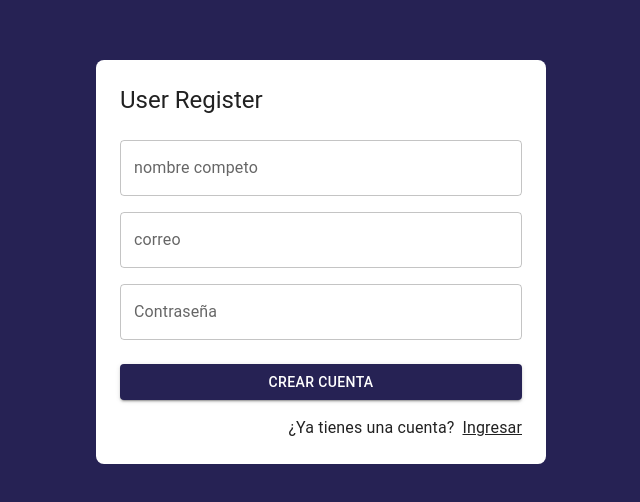
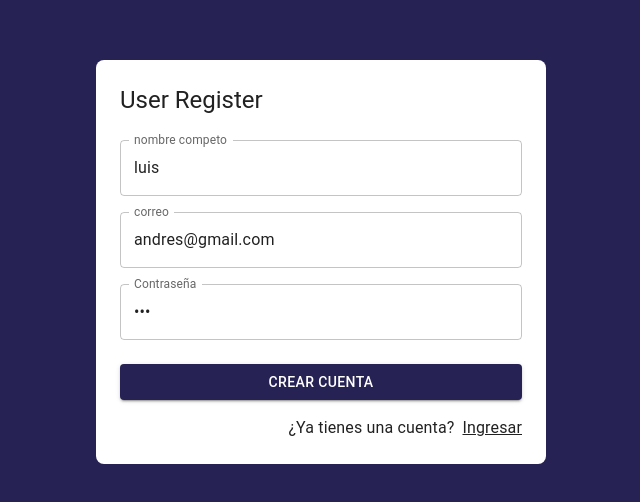
Before and after one commit to andrescolo2008/journal-app, a React (Vite) app: page /auth/register in a window 1280 px wide. Shown: the part 138-640 px from the top of the page, without its empty margins (319-959 px from the left). Built offline with nearby package versions, Linux system fonts and the light colour scheme.

Commit message:
6.Formulario de registro de usuarios. Captura de valores e imprimirlos en pantalla

```diff
--- a/src/auth/pages/RegisterPage.jsx
+++ b/src/auth/pages/RegisterPage.jsx
@@ -1,16 +1,31 @@
 
-import { Google } from '@mui/icons-material'
-import { Button, Grid, Link, TextField, Typography } from '@mui/material'
 import React from 'react'
 import { Link as RouterLink } from 'react-router-dom'
+import { Button, Grid, Link, TextField, Typography } from '@mui/material'
 import { AuthLayouth } from '../layout/AuthLayouth'
+import { useForm } from '../../hooks'
+
+        const formData={
+          displayName:'luis',
+          email: 'andres@gmail.com',
+          password:'123'
+        }
 
 export const RegisterPage = () => {
+
+  const {displayName, email,password,onInputChange,formState} = useForm(formData)
+
+ const onSubmit = (event )=>{
+  event.preventDefault()
+  console.log(formState);
+
+ }
+
   return (
 
     <AuthLayouth title='User Register'>
 
-            <form >
+            <form  onSubmit={onSubmit}>
                     <Grid container>
 
                           <Grid item xs={12} sx={{mt:2}} >
@@ -19,6 +34,9 @@ export const RegisterPage = () => {
                                  type="text"
                                   placeholder='escriba su nombre completo'
                                   fullWidth
+                                  name='displayName'
+                                  value={displayName}
+                                  onChange={onInputChange}
                                     />
 
                           </Grid>
@@ -29,6 +47,9 @@ export const RegisterPage = () => {
                                  type="email"
                                   placeholder='correo electrónico'
                                   fullWidth
+                                  name='email'
+                                  value={email}
+                                  onChange={onInputChange}
                                     />
 
                               </Grid>
@@ -39,18 +60,24 @@ export const RegisterPage = () => {
                                  type="password"
                                   placeholder='Contraseña'
                                   fullWidth
+                                  name='password'
+                                  value={password}
+                                  onChange={onInputChange}
                                     />
                           </Grid>
                                 <Grid container spacing={2} sx={{mb:2, mt:1}}>
                                   <Grid item xs={12} >
-                                      <Button variant='contained' fullWidth>
+                                      <Button
+                                      type='submit'
+                                      variant='contained'
+                                      fullWidth>
                                         Crear Cuenta
                                       </Button>
                                     </Grid>
 
                               </Grid>
 
-                          <Grid container='row' justifyContent='end'>
+                          <Grid container direction ='row' justifyContent='end'>
                             <Typography sx={{mr:1}}> ¿Ya tienes una cuenta?  </Typography>
                            <Link component={RouterLink} color='inherit' to='/auth/login'>
                            Ingresar
```
